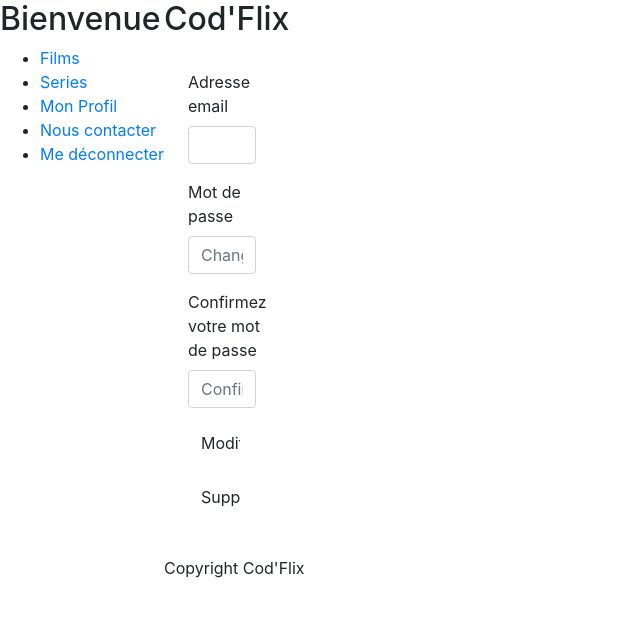
After one commit to Xal0s/codFlix, a PHP site: page /codFlix/view/profilView.php in a window 1280 px wide. The commit adds this page. Shown: the top 617 px of the page, without its empty margins (0-640 px from the left). Run offline with PHP 8.4, Linux system fonts and the light colour scheme; the template is opened without the code that fills it, so the values that code supplies are empty.

Commit message:
profil Page created

```diff
--- a/index.php
+++ b/index.php
@@ -77,6 +77,10 @@ else:
     } else if (isset( $_GET['series'])) {
         //if user clicks on series in dashboard we send him in a view of series
         allSeriesPage();
+    } else if (isset( $_GET['profil'])) {
+
+        profilPage();
+
     } else {
 
         homePage();
--- a/model/media.php
+++ b/model/media.php
@@ -169,7 +169,7 @@ class Media {
 
     public static function getAllEpisodes($serie){
         $db   = init_db();
-        $req  = $db->prepare( "SELECT episode_num AS episodeNum, episode_url AS episodeLink, episodes.name AS episodeName, seasons.season_num AS seasonNbr FROM episodes
+        $req  = $db->prepare( "SELECT episode_num AS episodeNum, episode_url AS episodeLink, episodes.name AS episodeName, seasons.season_num AS seasonNbr, episodes.duration AS duration, medias.summary AS synopsis FROM episodes
         INNER JOIN seasons ON episodes.id = seasons.episode_id
         INNER JOIN medias ON medias.id = seasons.serie_id  WHERE seasons.serie_id = ?");
         $req->execute([$serie]);
--- a/public/js/script.js
+++ b/public/js/script.js
@@ -1,9 +1,95 @@
 $(document).ready(function() {
 
-  $( '#sidebarCollapse' ).on( 'click', function() {
+    $( '#sidebarCollapse' ).on( 'click', function() {
 
-    $( '#sidebar' ).toggleClass('open');
+        $( '#sidebar' ).toggleClass('open');
 
-  });
+    });
 
 });
+
+console.log('coucou')
+let serieTag = document.getElementById('serieTag')
+let filmTag = document.getElementById('filmTag')
+let contactTag = document.getElementById('contactTag')
+let profilTag = document.getElementById('profilTag')
+
+filmTag.addEventListener('click', (e) =>{
+    filmTag.classList.add('active')
+    serieTag.classList.remove('active')
+    contactTag.classList.remove('active')
+    profilTag.classList.remove('active')
+    window.location.href = filmTag.getAttribute('href');
+})
+
+serieTag.addEventListener('click', (e) =>{
+    serieTag.classList.add('active')
+    filmTag.classList.remove('active')
+    contactTag.classList.remove('active')
+    profilTag.classList.remove('active')
+    window.location.href = serieTag.getAttribute('href');
+})
+
+profilTag.addEventListener('click', (e) =>{
+    contactTag.classList.remove('active')
+    filmTag.classList.remove('active')
+    serieTag.classList.remove('active')
+    profilTag.classList.add('active')
+    window.location.href = filmTag.getAttribute('href');
+})
+
+contactTag.addEventListener('click', (e) =>{
+    contactTag.classList.add('active')
+    filmTag.classList.remove('active')
+    serieTag.classList.remove('active')
+    profilTag.classList.remove('active')
+    window.location.href = filmTag.getAttribute('href');
+})
+
+let btnModUser = document.getElementById('modProfil');
+btnModUser.addEventListener("click", async (e) => {
+    e.preventDefault();
+    let data = {
+        email: document.getElementById('email').value,
+        password: document.getElementById('password').value,
+        confirm: document.getElementById('password_confirm').value,
+        actualPassword: document.getElementById('actualPassword').value // Ajout du mot de passe actuel
+    };
+
+    if (data.password === data.confirm) {
+        try {
+            const response = await postUserData(data);
+            if (response.status === 'success') {
+                console.log(response.message);
+                alert(response.message);
+            } else {
+                console.error(response.message);
+                alert('Une erreur est survenue lors du traitement de votre demande.');
+            }
+        } catch (error) {
+            console.error('Erreur:', error);
+            alert('Une erreur est survenue lors du traitement de votre demande.');
+        }
+    } else {
+        alert('Les mots de passe ne correspondent pas.');
+    }
+});
+
+
+async function postUserData(data){
+    console.log(data)
+    let formData = new FormData();
+    Object.keys(data).forEach((key) => {
+        formData.append(key, data[key])
+    })
+    const response = await fetch('http://localhost/codFlix/model/userMod.php', {
+        method : 'POST',
+        body: formData
+    })
+    let json = await response.json();
+    if (json.status === 'success'){
+        console.log(json.message)
+        alert(json.message)
+    }
+    console.log(json);
+}
--- a/view/dashboard.php
+++ b/view/dashboard.php
@@ -17,9 +17,10 @@
                 <h2 class="title">Bienvenue</h2>
                 <div class="sidebar-menu">
                     <ul>
-                        <li class="active"><a href="index.php?films">Films</a></li>
-                        <li class="active"><a href="index.php?series">Series</a></li>
-                        <li><a href="#">Nous contacter</a></li>
+                        <li id="filmTag" class="active"><a href="index.php?films">Films</a></li>
+                        <li id="serieTag"><a href="index.php?series">Series</a></li>
+                        <li id="profilTag"><a href="index.php?profil">Mon Profil</a></li>
+                        <li id="contactTag"><a href="#">Nous contacter</a></li>
                         <li><a href="index.php?action=logout">Me déconnecter</a></li>
                   </ul>
                 </div>
--- /dev/null
+++ b/view/profilView.php
@@ -0,0 +1,57 @@
+<?php
+ob_start();
+//var_dump($user_data);
+?>
+
+<div>
+    <form method="post" action="index.php?profil" class="custom-form d-block ">
+
+        <div class="form-group w-25">
+            <label for="email">Adresse email</label>
+            <input type="email" name="email" value="<?= $user_data['email'] ?>" id="email" class="form-control" />
+        </div>
+
+        <div class="form-group w-25">
+            <label for="password">Mot de passe</label>
+            <input type="password" name="password" placeholder="Changer votre mot de passe" id="password" class="form-control" />
+        </div>
+
+        <div class="form-group w-25">
+            <label for="password_confirm">Confirmez votre mot de passe</label>
+            <input type="password" name="password_confirm" id="password_confirm" placeholder="Confirmer mot de passe" class="form-control" />
+        </div>
+        <div class="form-group w-50">
+            <div class="row">
+                <div class="col-md-6">
+                    <input type="submit" data-bs-toggle="modal" data-bs-target="#modalPassword" class="btn btn-block bg-red" name="modProfil" id="modProfil" value="Modifier mon compte">
+                </div>
+            </div>
+        </div>
+        <div class="form-group w-50">
+            <div class="row">
+                <div class="col-md-6">
+                    <input type="submit" class="btn btn-block bg-red" name="deleteAccount" id="deleteAccount" value="Supprimer mon compte">
+                </div>
+            </div>
+        </div>
+    </form>
+    <div class="modal fade" id="modalPassword" tabindex="-1" aria-labelledby="modifications" aria-hidden="true">
+        <div class="modal-dialog">
+            <div class="modal-content">
+                <div class="modal-header">
+                    <h5 class="modal-title" id="modifications">Voulez-vous confirmer vos modifications ?</h5>
+                    <button type="button" class="btn-close" data-bs-dismiss="modal" aria-label="Close"></button>
+                </div>
+                <div class="modal-body">
+                    <form method="post" action="index.php?profil">
+                        <label for="actualPassword">Mot de passe actuel : </label><br>
+                        <input type="password" id="actualPassword" name="actualPassword" placeholder="Mot de passe ...">
+                        <input type="submit" id="actualPasswordConfirmation" name="actualPasswordConfirmation" value="Confirmer">
+                    </form>
+                </div>
+            </div>
+        </div>
+    </div>
+</div>
+<?php $content = ob_get_clean(); ?>
+<?php require('dashboard.php'); ?>
```
Also changed, not shown: controller/homeController.php (+13 -0 lines), model/user.php (+7 -0 lines), model/userMod.php (added, +34 -0 lines), view/serieView.php (+7 -5 lines).
